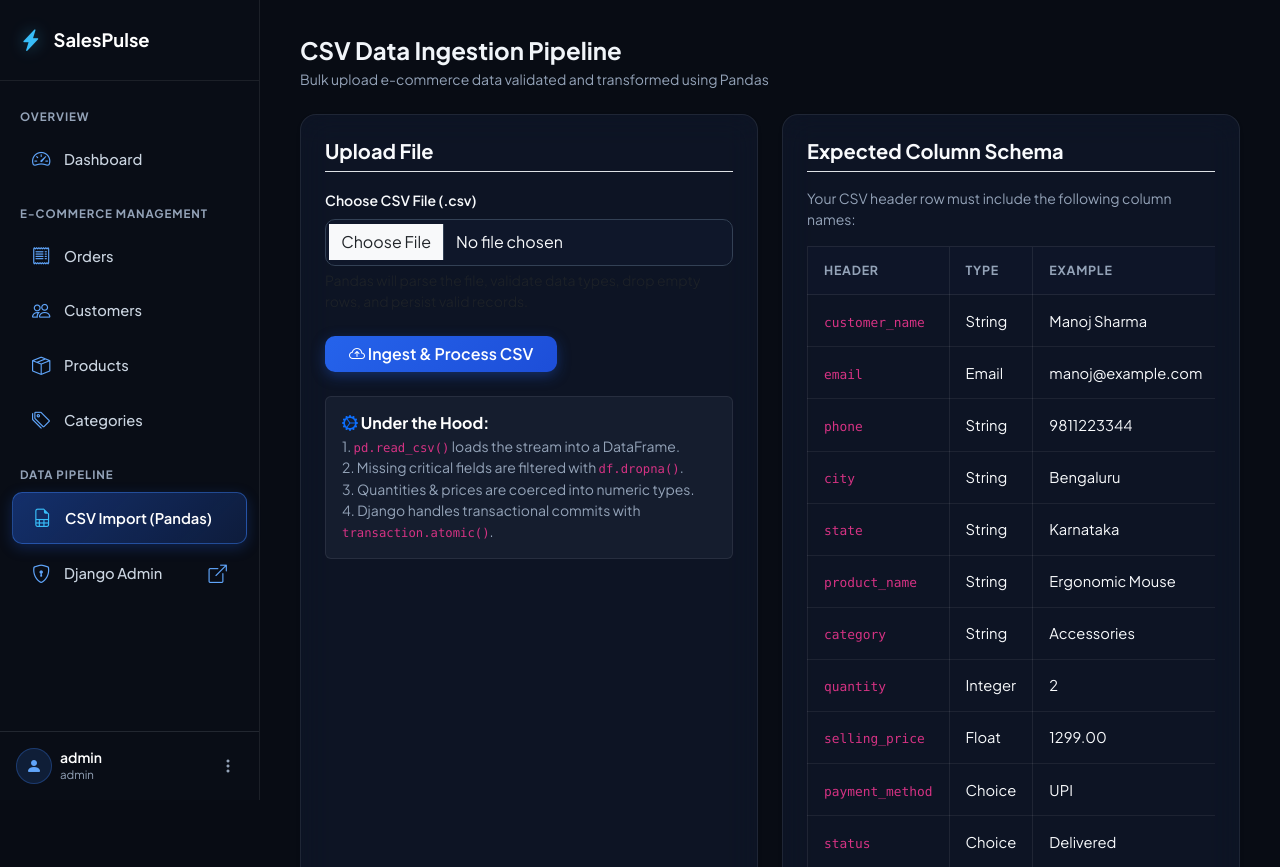
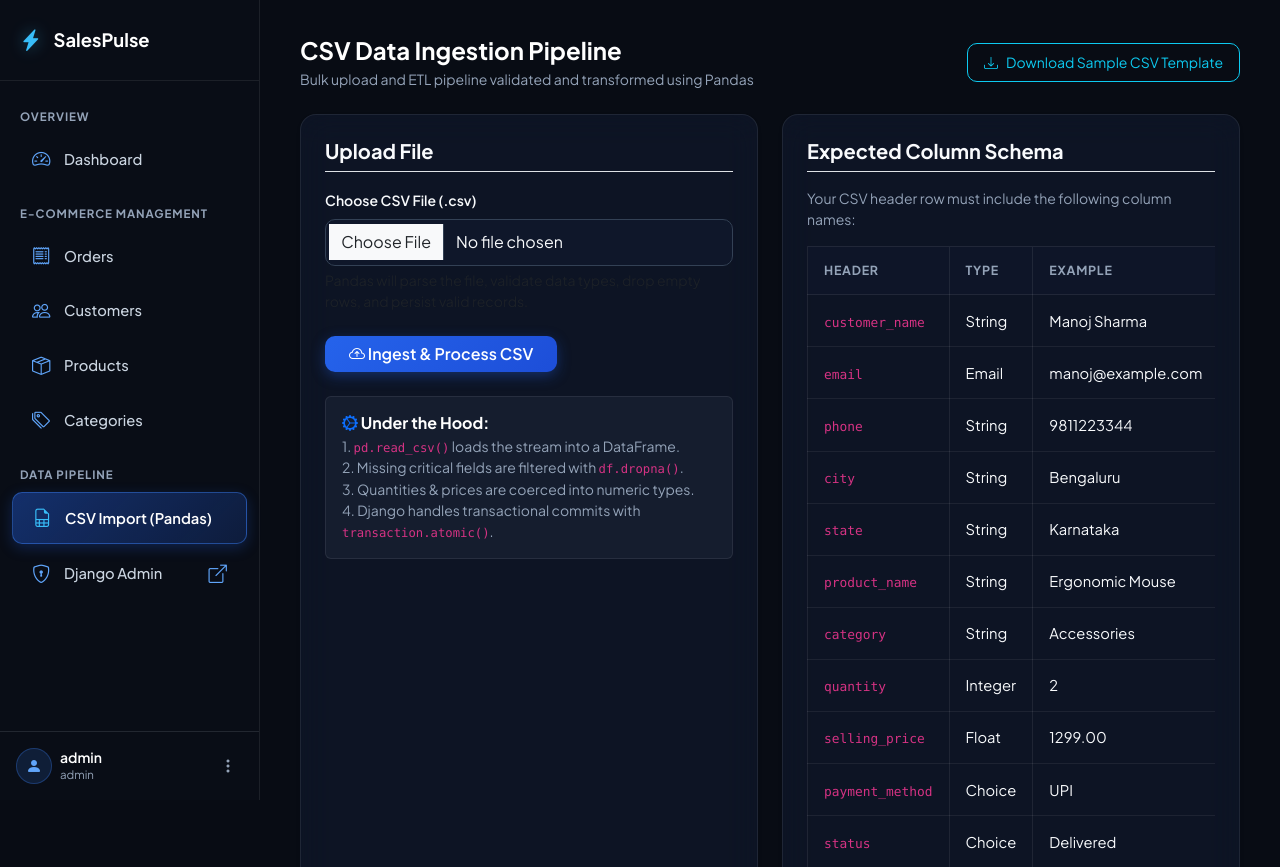
Before and after one commit to adipat/SalesPulse, a Django app: page /import-csv/ in a window 1280 px wide. Shown: the top 867 px of the page. Run offline with Django 5.2, Linux system fonts and the light colour scheme; a user stored in the database is signed in; some libraries are stand-ins or nearby versions.

Commit message:
feat(csv): add one-click sample CSV template download to ingestion pipeline

```diff
--- a/core/templates/core/import_csv.html
+++ b/core/templates/core/import_csv.html
@@ -1,14 +1,17 @@
 {% extends 'core/base.html' %}
 
-{% block title %}Import CSV | E-Commerce Sales Analytics{% endblock %}
+{% block title %}Import CSV | SalesPulse{% endblock %}
 
 {% block content %}
 <div class="container-fluid px-0">
     <div class="d-flex justify-content-between align-items-center mb-4">
         <div>
-            <h2 class="h4 fw-bold mb-1">CSV Data Ingestion Pipeline</h2>
-            <p class="text-muted small mb-0">Bulk upload e-commerce data validated and transformed using Pandas</p>
+            <h2 class="h4 fw-bold mb-1 text-white">CSV Data Ingestion Pipeline</h2>
+            <p class="text-secondary small mb-0">Bulk upload and ETL pipeline validated and transformed using Pandas</p>
         </div>
+        <a href="{% url 'core:download_sample_csv' %}" class="btn btn-sm btn-outline-info d-flex align-items-center gap-2 px-3 py-2" style="border-radius: 10px;">
+            <i class="bi bi-download"></i> Download Sample CSV Template
+        </a>
     </div>
 
     <!-- Import Summary Report (if available) -->
--- a/core/urls.py
+++ b/core/urls.py
@@ -40,4 +40,5 @@
 
     # CSV Import
     path('import-csv/', views.csv_import_view, name='csv_import'),
+    path('import-csv/download-sample/', views.download_sample_csv, name='download_sample_csv'),
 ]
--- a/core/views.py
+++ b/core/views.py
@@ -520,3 +520,30 @@
         form = CSVUploadForm()
 
     return render(request, 'core/import_csv.html', {'form': form, 'summary': summary})
+
+
+@login_required
+def download_sample_csv(request):
+    """Download sample CSV file for testing bulk ingestion."""
+    from pathlib import Path
+    from django.conf import settings
+    from django.http import FileResponse, HttpResponse
+
+    sample_candidates = [
+        Path(settings.BASE_DIR).parent / 'sample_sales_data.csv',
+        Path(settings.BASE_DIR) / 'sample_sales_data.csv',
+    ]
+    for p in sample_candidates:
+        if p.exists():
+            return FileResponse(open(p, 'rb'), as_attachment=True, filename='sample_sales_data.csv')
+
+    # Fallback template
+    sample_content = (
+        "customer_name,email,phone,city,state,product_name,category,quantity,selling_price,payment_method,status\n"
+        "Kunal Mehra,kunal.m@example.com,9820011122,Mumbai,Maharashtra,Dell XPS 13 Laptop,Electronics,1,75000.00,Credit Card,Delivered\n"
+        "Meera Nambiar,meera.n@example.com,9840022233,Chennai,Tamil Nadu,Sony WH-1000XM5 Headphones,Electronics,1,24999.00,UPI,Delivered\n"
+        "Siddharth Rao,sid.rao@example.com,9880033344,Bengaluru,Karnataka,USB-C 7-in-1 Hub,Computer Accessories,3,2499.00,UPI,Delivered\n"
+    )
+    response = HttpResponse(sample_content, content_type='text/csv')
+    response['Content-Disposition'] = 'attachment; filename="sample_sales_data.csv"'
+    return response
```
Also changed, not shown: db.sqlite3.
